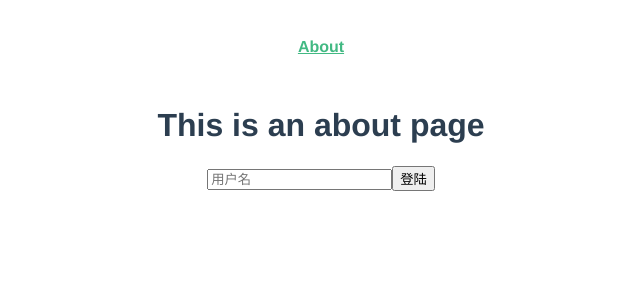
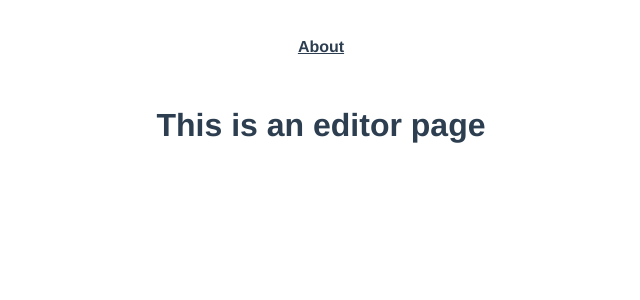
Before and after one commit to ddgotyou/online-operation, a Vue app: page /pic_editor in a window 1280 px wide. Shown: the top 300 px of the page, without its empty margins (319-959 px from the left). Built offline with nearby package versions, Linux system fonts and the light colour scheme.

Commit message:
路由跳转

```diff
--- a/src/router/index.ts
+++ b/src/router/index.ts
@@ -1,4 +1,4 @@
-import { createRouter, createWebHashHistory, RouteRecordRaw } from "vue-router";
+import { createRouter, createWebHistory, RouteRecordRaw } from "vue-router";
 
 const routes: Array<RouteRecordRaw> = [
   {
@@ -6,10 +6,16 @@ const routes: Array<RouteRecordRaw> = [
     name: "login",
     component: () => import("../views/login/LoginView.vue"),
   },
+  //editor路径
+  {
+    path: "/pic_editor",
+    name: "picEditor",
+    component: () => import("../views/picEditor/PicEditor.vue"),
+  },
 ];
 
 const router = createRouter({
-  history: createWebHashHistory(),
+  history: createWebHistory(),
   routes,
 });
 
--- a/src/views/login/component.ts
+++ b/src/views/login/component.ts
@@ -12,16 +12,27 @@ export default defineComponent({
     };
   },
   methods: {
-    validate() {
+    async validate() {
       if (!this.userInfo.userName) {
         console.log("用户名不能为空");
       }
       const params = {
         user_name: this.userInfo.userName,
       };
-      console.log(params);
-      const userInfo = getUsers(params);
-      console.log(userInfo);
+      const res = await getUsers(params);
+      this.userInfo = res?.data as UserInfo;
+      console.log(this.userInfo);
+      //@ts-ignore
+      if (this.userInfo && this.userInfo._id) {
+        console.log("inin");
+        //@ts-ignore
+        this.$router.push({
+          path: "/pic_editor",
+          query: {
+            user_info: JSON.stringify(this.userInfo),
+          },
+        });
+      }
     },
   },
 });
--- /dev/null
+++ b/src/views/picEditor/PicEditor.vue
@@ -0,0 +1,6 @@
+<template>
+  <div class="editor">
+    <h1>This is an editor page</h1>
+  </div>
+</template>
+<script lang="ts" src="./component.ts"></script>
--- /dev/null
+++ b/src/views/picEditor/component.ts
@@ -0,0 +1,14 @@
+import { defineComponent } from "vue";
+import { UserInfo } from "@/types/userType";
+
+export default defineComponent({
+  name: "PicEditor",
+  data() {
+    return {
+      userInfo: this.$route.query as UserInfo,
+    };
+  },
+  mounted() {
+    console.log("to pic", this.userInfo);
+  },
+});
```
Also changed, not shown: .eslintrc.js.
